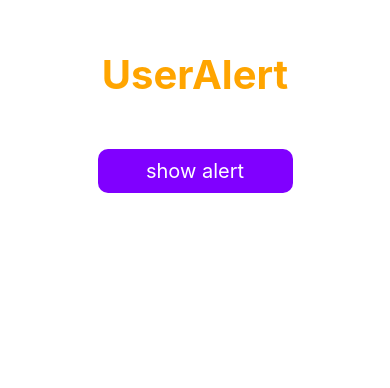
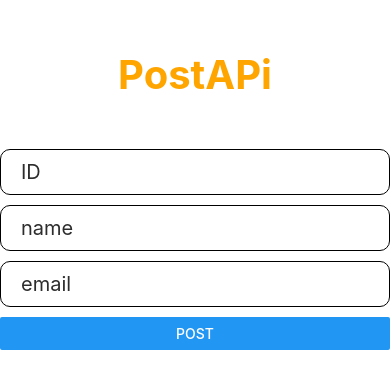
Before and after one commit to nuruddin-osman/react-native-practice, a React Native app: screen / in a window 390 px wide. Shown: the top 388 px of the page. Built offline with nearby package versions, Linux system fonts and the light colour scheme.

Commit message:
api post working

```diff
--- a/App.jsx
+++ b/App.jsx
@@ -15,6 +15,7 @@ import StatusBarComponets from './src/components/StatusBarComponets';
 import UseRefHooks from './src/components/UseRefHooks';
 import ModalView from './src/components/ModalView';
 import UserAlert from './src/components/UserAlert';
+import PostAPi from './src/components/PostAPi';
 
 const App = () => {
   return (
@@ -54,7 +55,8 @@ const App = () => {
         {/* <StatusBarComponets /> */}
         {/* {<UseRefHooks />} */}
         {/* {<ModalView />} */}
-        {<UserAlert />}
+        {/* {<UserAlert />} */}
+        {<PostAPi />}
       </View>
     </ScrollView>
   );
--- a/package.json
+++ b/package.json
@@ -10,9 +10,10 @@
     "test": "jest"
   },
   "dependencies": {
+    "@react-native/new-app-screen": "0.80.0",
+    "axios": "^1.10.0",
     "react": "19.1.0",
-    "react-native": "0.80.0",
-    "@react-native/new-app-screen": "0.80.0"
+    "react-native": "0.80.0"
   },
   "devDependencies": {
     "@babel/core": "^7.25.2",
--- /dev/null
+++ b/src/components/PostAPi.jsx
@@ -0,0 +1,65 @@
+import { View, Text, TextInput, Button } from 'react-native';
+import React, { useState } from 'react';
+import { styles } from '../screens/contacts/style';
+import axios from 'axios';
+
+const PostAPi = () => {
+  const [formData, setFormData] = useState({ id: '', name: '', email: '' });
+  //   const newData = { ...data, content: content, imageId: imageId };
+  // const res = await fetch(apiUrl + "article", {
+  //   method: "POST",
+  //   headers: {
+  //     "content-type": "application/json",
+  //     Accept: "application/json",
+  //     Authorization: `Bearer ${token()}`,
+  //   },
+  //   body: JSON.stringify(newData),
+  // });
+  // const result = await res.json();
+  // if (result.status == true) {
+  //   toast.success(result.message);
+  // } else {
+  //   toast.error("Credential error");
+  // }
+
+  const handlePress = async (field, value) => {
+    setFormData({ ...formData, [field]: value });
+    try {
+      const res = await axios
+        .post('http://10.0.2.2:3000/users', formData)
+        .then(response => {
+          console.log('success');
+        });
+    } catch (error) {
+      console.log(error.message);
+    }
+  };
+  return (
+    <View>
+      <Text style={styles.heading}>PostAPi</Text>
+      <View>
+        <TextInput
+          style={styles.inputs}
+          value={formData.id}
+          placeholder="ID"
+          onChangeText={value => handlePress('id', value)}
+        />
+        <TextInput
+          style={styles.inputs}
+          value={formData.name}
+          placeholder="name"
+          onChangeText={value => handlePress('name', value)}
+        />
+        <TextInput
+          style={styles.inputs}
+          value={formData.email}
+          placeholder="email"
+          onChangeText={value => handlePress('email', value)}
+        />
+        <Button title="Post" onPress={handlePress} />
+      </View>
+    </View>
+  );
+};
+
+export default PostAPi;
```
Also changed, not shown: 1 other file (tests, documents, lock files or other folders).
